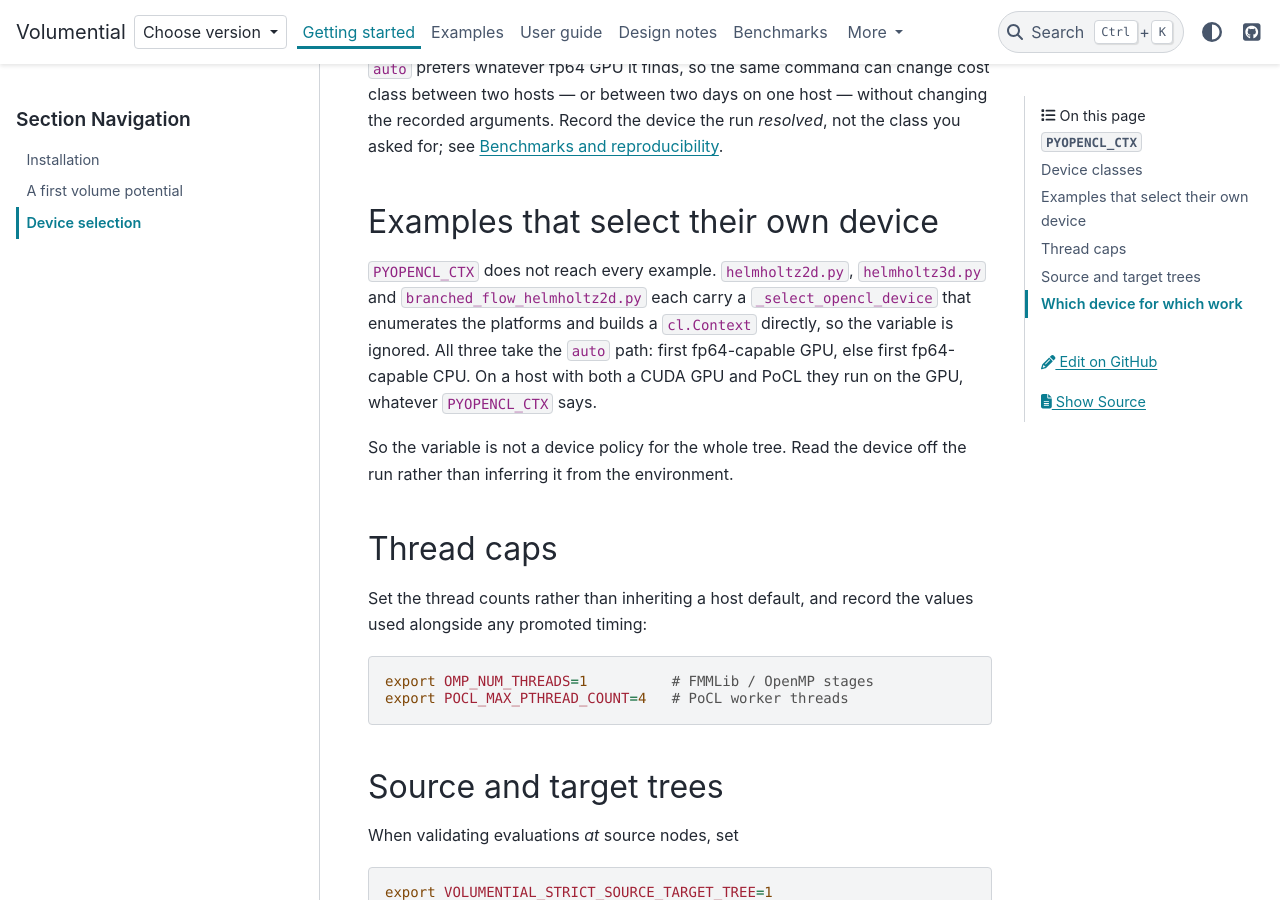
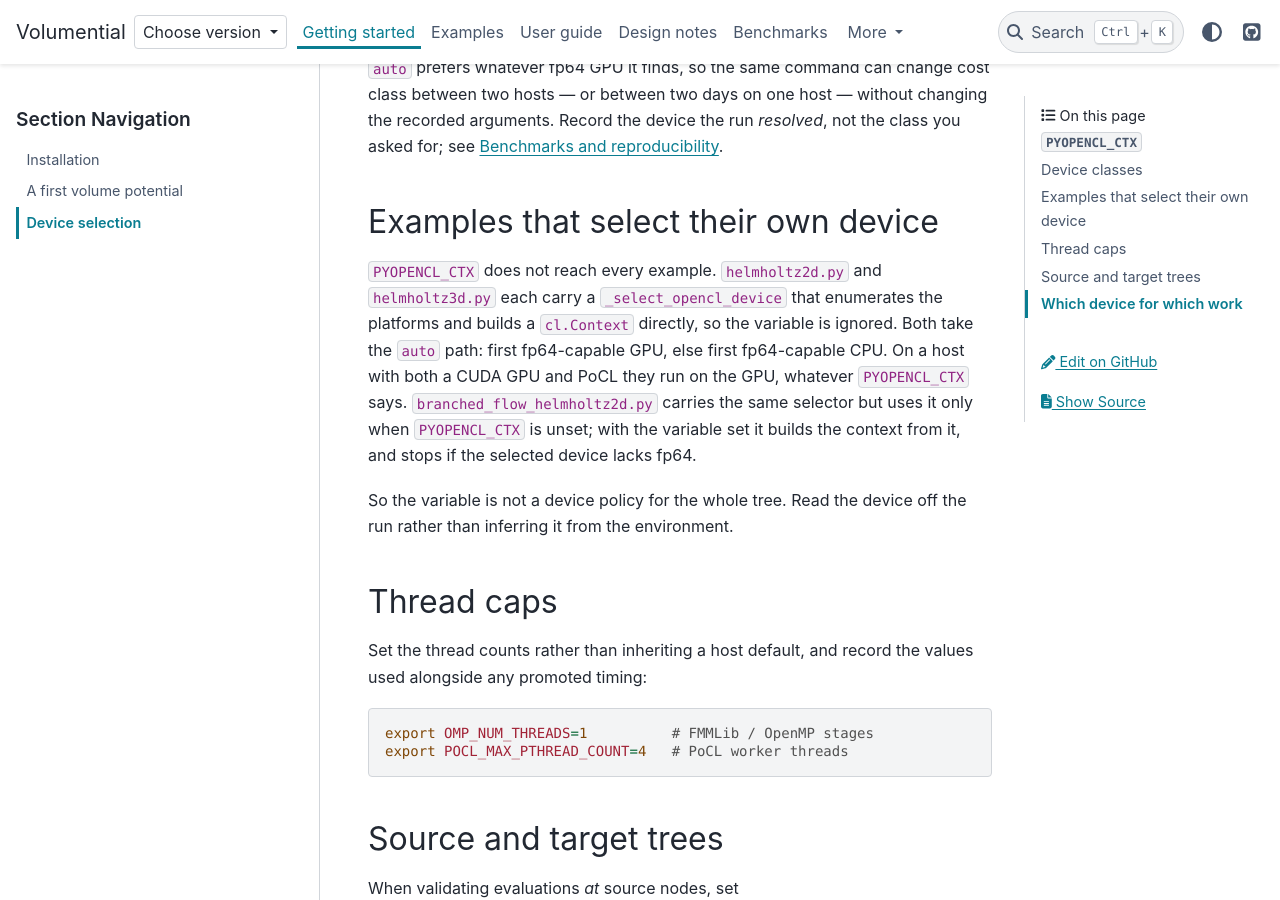
Before and after one commit to xywei/volumential, a Sphinx documentation site: the page built from doc/source/getting-started/device-selection.md, in a window 1280 px wide and 900 px high, scrolled down 1598 px. Built offline with Sphinx 7.4.7 and the PyData theme 0.15.4, drawn with Linux system fonts in a browser that asks for light colours.

Commit message:
examples: let the branched-flow example honor PYOPENCL_CTX
The gallery renderer passes an explicit PYOPENCL_CTX and records it in the
manifest, but branched_flow_helmholtz2d.py built its context from its own
selector, which prefers a native fp64 GPU. On a host with a GPU the recorded
selector did not describe the device that produced the figure. The script now
builds its context from PYOPENCL_CTX when the variable is set (and stops if the
device lacks fp64); without it the automatic choice is unchanged. CI sets
PYOPENCL_CTX=portable:0, the device the automatic path picked there anyway.

(cherry picked from commit 61d8a81a52610c6c6d06db9c33f1365e0bfed7cb)

```diff
--- a/doc/source/getting-started/device-selection.md
+++ b/doc/source/getting-started/device-selection.md
@@ -64,12 +64,14 @@ asked for; see {doc}`../benchmarks/index`.
 
 ## Examples that select their own device
 
-`PYOPENCL_CTX` does not reach every example. `helmholtz2d.py`,
-`helmholtz3d.py` and `branched_flow_helmholtz2d.py` each carry a
-`_select_opencl_device` that enumerates the platforms and builds a
-`cl.Context` directly, so the variable is ignored. All three take the `auto`
-path: first fp64-capable GPU, else first fp64-capable CPU. On a host with both
-a CUDA GPU and PoCL they run on the GPU, whatever `PYOPENCL_CTX` says.
+`PYOPENCL_CTX` does not reach every example. `helmholtz2d.py` and
+`helmholtz3d.py` each carry a `_select_opencl_device` that enumerates the
+platforms and builds a `cl.Context` directly, so the variable is ignored. Both
+take the `auto` path: first fp64-capable GPU, else first fp64-capable CPU. On a
+host with both a CUDA GPU and PoCL they run on the GPU, whatever `PYOPENCL_CTX`
+says. `branched_flow_helmholtz2d.py` carries the same selector but uses it only
+when `PYOPENCL_CTX` is unset; with the variable set it builds the context from
+it, and stops if the selected device lacks fp64.
 
 So the variable is not a device policy for the whole tree. Read the device off
 the run rather than inferring it from the environment.
```
Also changed, not shown: doc/source/examples/index.md (+3 -2 lines), doc/source/getting-started/first-volume-potential.md (+4 -3 lines), doc/source/getting-started/index.md (+5 -5 lines), 1 other file.
